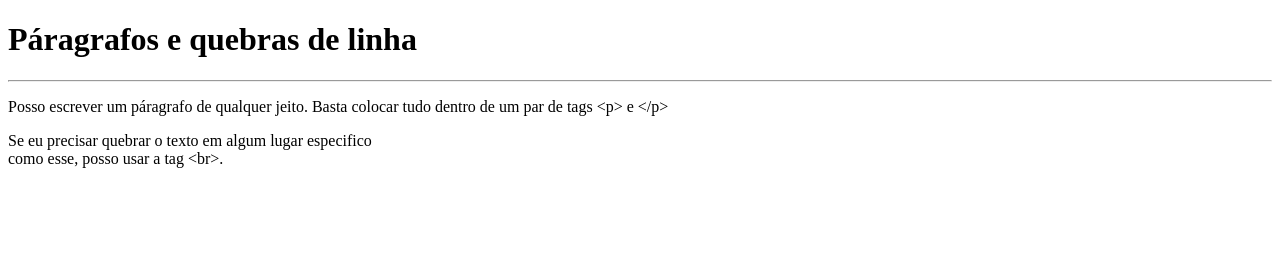
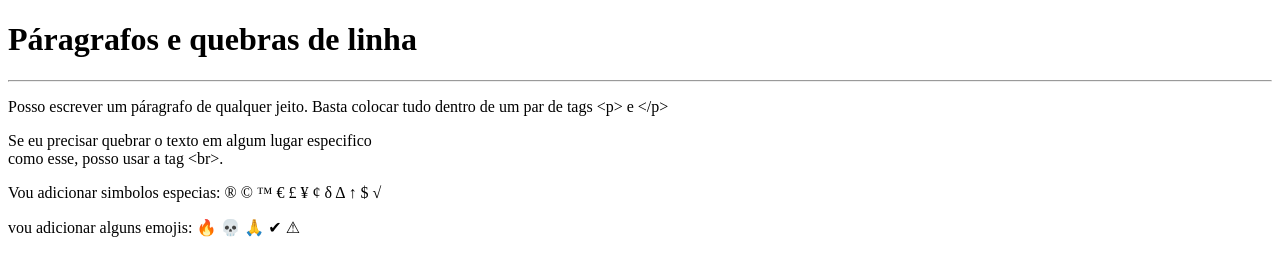
Before and after one commit to MaxwellRad/html-css, a plain HTML site: page exercicios/ex002/index.html in a window 1280 px wide. Drawn offline with Linux system fonts and the light colour scheme.

Commit message:
Adicionei mais alguns conhecimentos

```diff
--- a/exercicios/ex002/index.html
+++ b/exercicios/ex002/index.html
@@ -7,8 +7,43 @@
 </head>
 <body>
     <h1>Páragrafos e quebras de linha</h1>
+
     <hr>
-    <p>Posso escrever um páragrafo de qualquer jeito. Basta colocar tudo dentro de um par de tags &lt;p&gt; e &lt;/p&gt; </p>
+
+    <p>Posso escrever um páragrafo de qualquer jeito. Basta colocar tudo dentro de um par de tags &lt;p&gt; e &lt;/p&gt; </p> <!-- LESS THAN / GREATER THAN - MENOR QUE / MAIOR QUE -->
+
     <p>Se eu precisar quebrar o texto em algum lugar especifico <br> como esse, posso usar a tag &lt;br&gt;. </p>
+
+    <P> Vou adicionar simbolos especias:
+
+        &reg;
+        &copy;
+        &trade;
+        &euro;
+        &pound;
+        &yen;
+        &cent;
+        &delta;
+        &Delta;
+        &uarr;
+        &dollar;
+        &radic;
+
+        <!--Primeiro adicionar o "&" antes de colocar qual simbolo vou querer-->
+    </P>
+
+    <p>
+        vou adicionar alguns emojis:
+
+        &#x1F525;
+        &#x1F480;
+        &#x1F64F;
+        &#x2714;
+        &#x26A0;
+
+        <!--Primeiro adicionar o "&#x" depois coloca o código do emoji, logo em seguida o ";"-->
+
+    </p>
+
 </body>
 </html>
```
Also changed, not shown: exercicios/ex003/index.html (added, +11 -0 lines).
